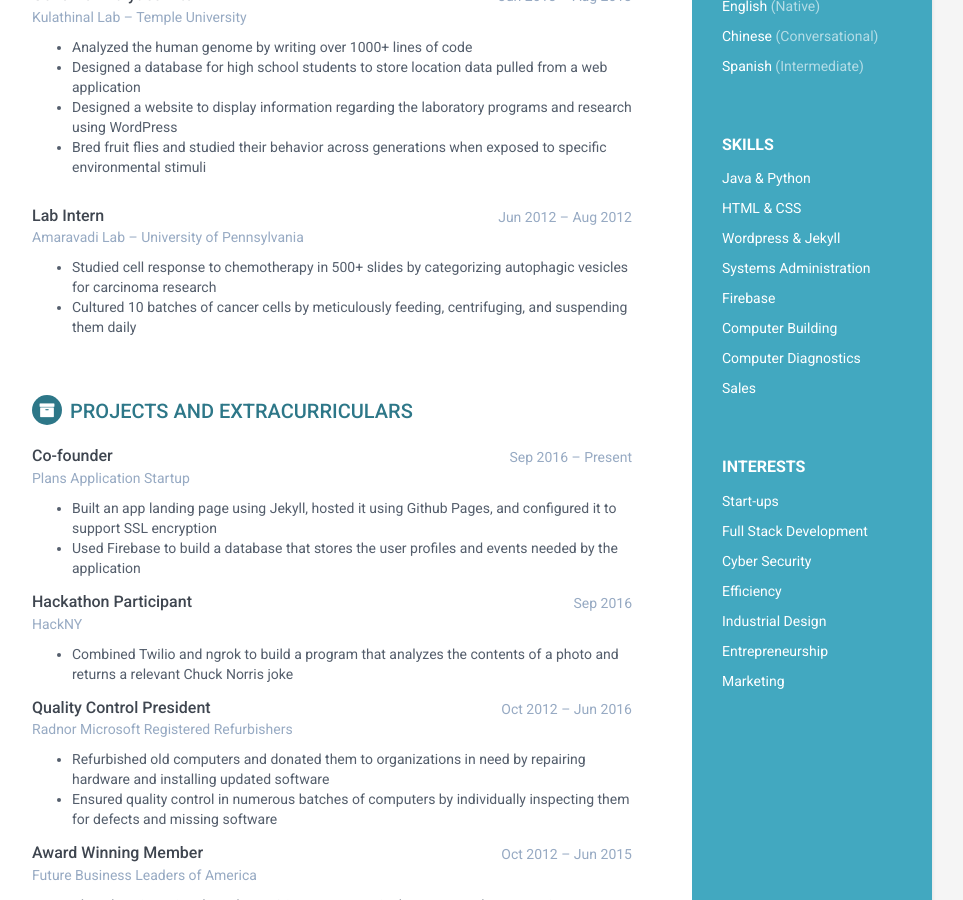
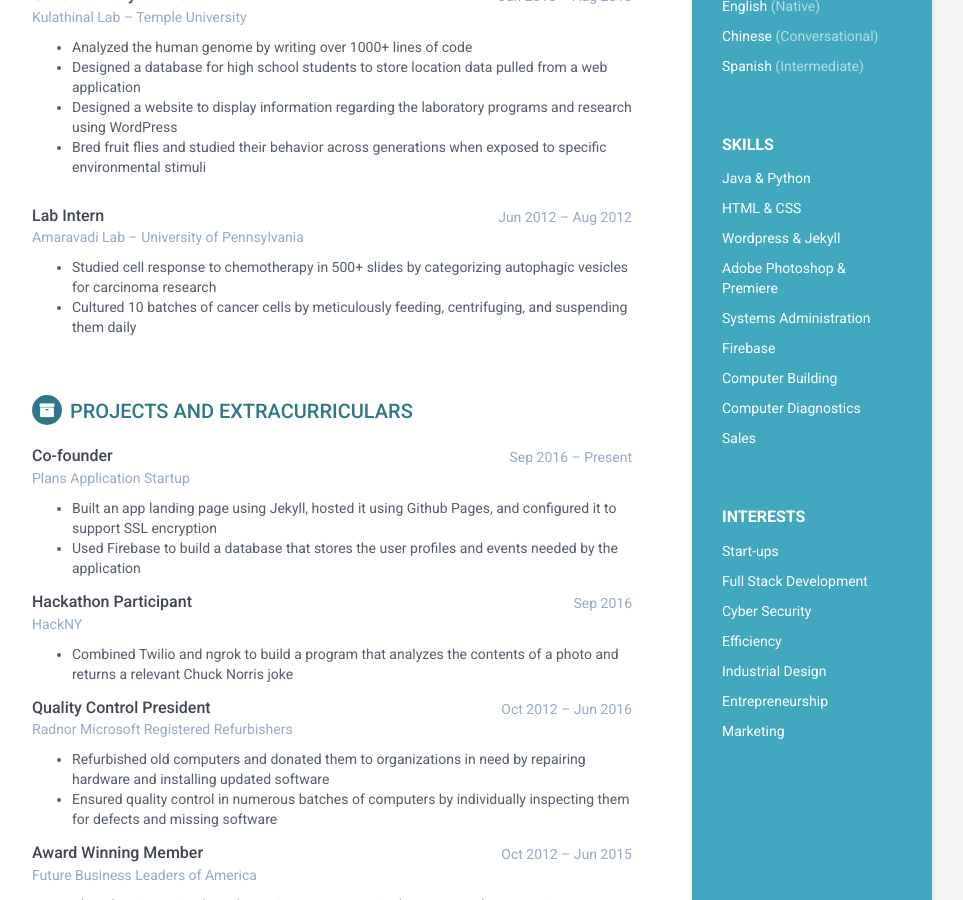
Before and after one commit to Jeph/Jeph.github.io, a Jekyll site: the page built from index.html, in a window 1280 px wide and 900 px high, scrolled down 785 px. Shown: the whole window, without its empty margins (188-1151 px from the left). Built offline with Jekyll 4.4.1, drawn with Linux system fonts in a browser that asks for light colours.

Commit message:
Added skill

```diff
--- a/_includes/skillssidebar.html
+++ b/_includes/skillssidebar.html
@@ -4,6 +4,7 @@
   <li>Java &amp; Python</li>
   <li>HTML &amp; CSS</li>
   <li>Wordpress &amp; Jekyll</li>
+  <li>Adobe Photoshop &amp; Premiere</li>
   <li>Systems Administration</li>
   <li>Firebase</li>
   <li>Computer Building</li>
```
